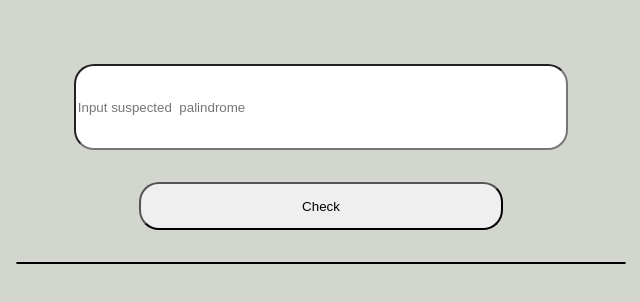
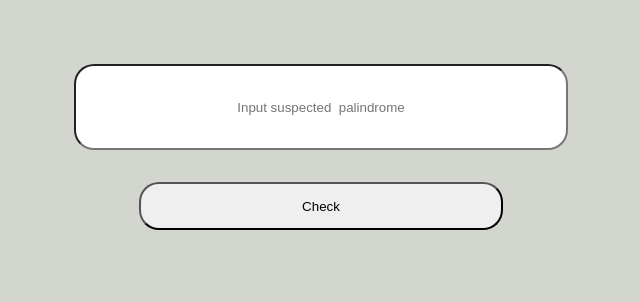
Before and after one commit to Anyona-00/Palindrome-Checker, a plain HTML site: page index.html in a window 1280 px wide. Shown: the whole page, without its empty margins (319-959 px from the left). Drawn offline with Linux system fonts and the light colour scheme.

Commit message:
efficency

```diff
--- a/styles.css
+++ b/styles.css
@@ -7,31 +7,30 @@ body{
 
 }
 #text-input{
-    border-radius: 20px;
     width: 40%;
     height: 5rem;
-    align-self: center;
     margin: 2rem;
 }
 
 #result{
-    border: solid 1px black;
-    border-radius: 20px;
     width: 50%;
-    align-self: center;
-    text-align: center;
     margin: 2rem;
+    font-family: 'Franklin Gothic Medium', 'Arial Narrow', Arial, sans-serif;
+    font-size: x-large;
 
 
 }
 
 
 #check-btn{
-    border-radius: 20px;
     width: 30%;
-    align-self: center;
-    text-align: center;
     height: 3rem;
 
 
 }
+
+#text-input,#result,#check-btn{
+    align-self: center;
+    text-align: center;
+    border-radius: 20px;
+}
```
